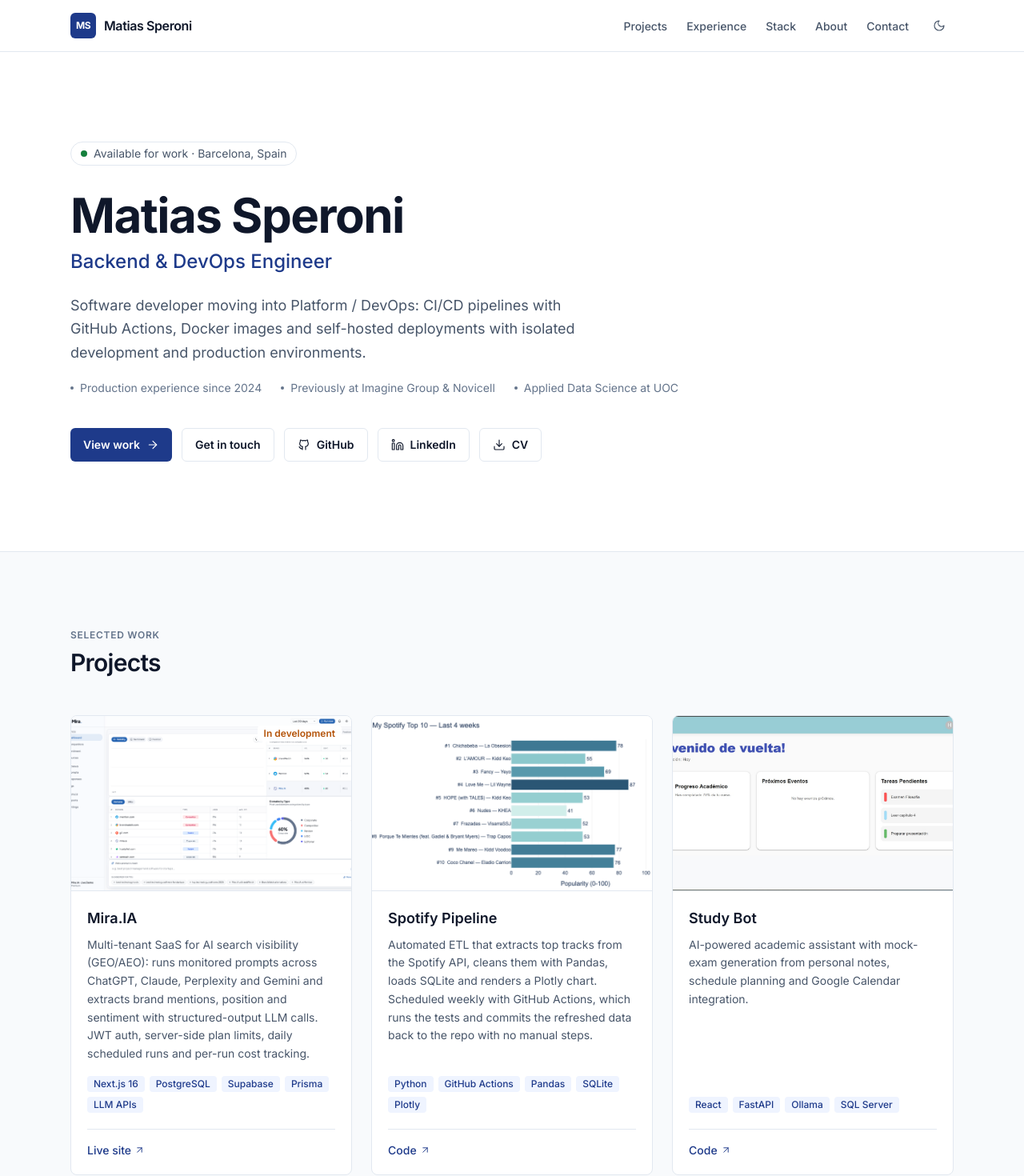
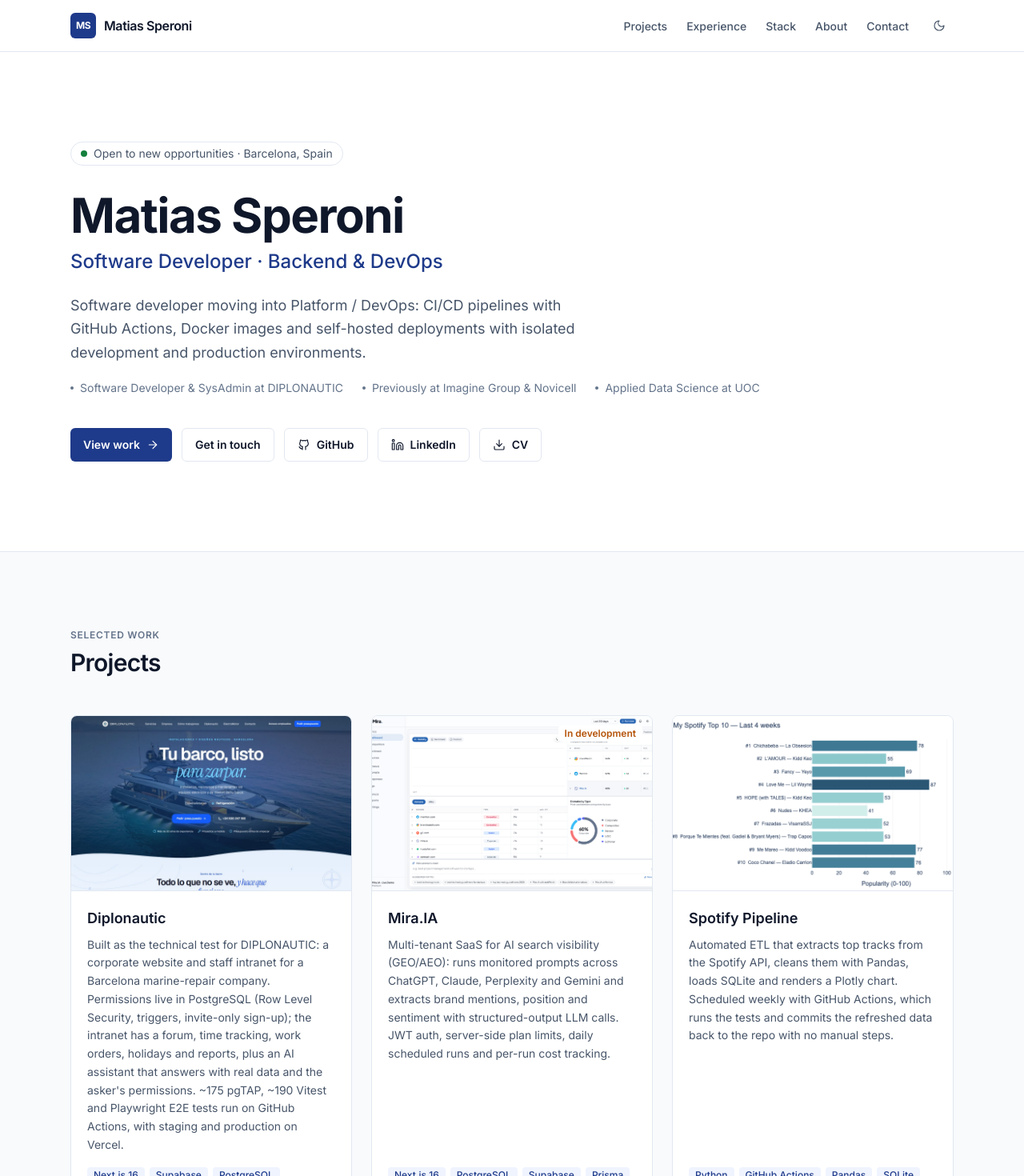
Before and after one commit to ElSenpaiSAMA/NextJS-Portfolio, a Next.js app: page / in a window 1280 px wide. Shown: the top 1470 px of the page at 80% size. Built offline with nearby package versions, Linux system fonts and the light colour scheme; no server answers.

Commit message:
feat(content): DIPLONAUTIC as current role, Diplonautic project, Claude Code certification, UOC dates and new role from LinkedIn

```diff
--- a/app/data/experience.ts
+++ b/app/data/experience.ts
@@ -2,6 +2,15 @@ import type { Certification, EducationItem, ExperienceItem } from "./types";
 
 /** From the CV, most recent first. */
 export const experience: ExperienceItem[] = [
+  {
+    company: "DIPLONAUTIC",
+    location: "Barcelona, Spain",
+    roles: [{ title: "Software Developer", period: "10/2026 – Present" }],
+    highlights: [
+      "Develop the company's software end to end: I choose the technology, architecture and design, and build with AI coding agents (Claude Code), verifying every change with tests.",
+      "Also cover systems administration and helpdesk, backing up the IT team when they're short-handed.",
+    ],
+  },
   {
     company: "Imagine Group",
     location: "Barcelona, Spain",
@@ -30,12 +39,13 @@ export const experience: ExperienceItem[] = [
 ];
 
 export const education: EducationItem[] = [
-  { title: "Degree in Applied Data Science", institution: "UOC (Universitat Oberta de Catalunya)", period: "Expected 09/2026" },
-  { title: "CFGS in Multiplatform App Development (DAM)", institution: "Prat Educació, Barcelona", period: "09/2023 – 05/2025" },
+  { title: "Degree in Applied Data Science (in progress)", institution: "UOC (Universitat Oberta de Catalunya)", period: "09/2026 – 05/2030" },
+  { title: "CFGS in Multiplatform App Development (DAM)", institution: "Prat Educació, Barcelona", period: "09/2023 – 06/2025" },
   { title: "Electronic Technician", institution: "Instituto Leonardo Murialdo, Buenos Aires", period: "03/2019 – 12/2022" },
 ];
 
 export const certifications: Certification[] = [
+  { issuer: "Anthropic", name: "Claude Code in Action", date: "03/2026" },
   { issuer: "IBM", name: "Python for Data Science, AI & Development", date: "03/2026" },
   { issuer: "IBM", name: "Introduction to Data Engineering", date: "03/2026" },
   { issuer: "UTN.BA", name: "Python 3, Beginner Level", date: "2023" },
--- a/app/data/profile.ts
+++ b/app/data/profile.ts
@@ -4,14 +4,14 @@ const REPO_URL = "https://github.com/ElSenpaiSAMA/NextJS-Portfolio";
 
 export const profile: Profile = {
   name: "Matias Speroni",
-  role: "Backend & DevOps Engineer",
+  role: "Software Developer · Backend & DevOps",
   location: "Barcelona, Spain",
-  availability: "Available for work",
+  availability: "Open to new opportunities",
   intro:
     "Software developer moving into Platform / DevOps: CI/CD pipelines with GitHub Actions, Docker images and self-hosted deployments with isolated development and production environments.",
-  highlights: ["Production experience since 2024", "Previously at Imagine Group & Novicell", "Applied Data Science at UOC"],
+  highlights: ["Software Developer & SysAdmin at DIPLONAUTIC", "Previously at Imagine Group & Novicell", "Applied Data Science at UOC"],
   about: [
-    "Junior Platform / DevOps Engineer with a software development background. I build CI/CD pipelines with GitHub Actions, publish Docker images and deploy them to a self-hosted Coolify hub secured with Pomerium Zero Trust, with isolated dev and prod environments per application.",
+    "Backend & DevOps-minded software developer. Today I'm a Software Developer at DIPLONAUTIC, where I also back up the IT team on systems administration and helpdesk. Before that, I built CI/CD pipelines with GitHub Actions, published Docker images and deployed them to a self-hosted Coolify hub secured with Pomerium Zero Trust, with isolated dev and prod environments per application.",
     "In production since 11/2024 with .NET/C#, PostgreSQL and Python automation — promoted from intern to developer in under six months. I also build AI agents and agentic workflows, and I'm growing into infrastructure as code, Kubernetes and cloud.",
     "Outside of work: technology, cinema and music — and travelling to discover new cultures.",
   ],
--- a/app/data/projects.ts
+++ b/app/data/projects.ts
@@ -3,6 +3,16 @@ import type { Project } from "./types";
 const GITHUB = "https://github.com/ElSenpaiSAMA";
 
 export const projects: Project[] = [
+  {
+    slug: "diplonautic",
+    title: "Diplonautic",
+    description:
+      "Built as the technical test for DIPLONAUTIC: a corporate website and staff intranet for a Barcelona marine-repair company. Permissions live in PostgreSQL (Row Level Security, triggers, invite-only sign-up); the intranet has a forum, time tracking, work orders, holidays and reports, plus an AI assistant that answers with real data and the asker's permissions. ~175 pgTAP, ~190 Vitest and Playwright E2E tests run on GitHub Actions, with staging and production on Vercel.",
+    tech: ["Next.js 16", "Supabase", "PostgreSQL", "GitHub Actions", "LLM APIs"],
+    github: `${GITHUB}/PSA-SAAS`,
+    siteLink: "https://diplonautic.vercel.app",
+    image: "/projects/diplonautic.jpg",
+  },
   {
     slug: "mira",
     title: "Mira.IA",
```
Also changed, not shown: public/projects/diplonautic.jpg (added).
